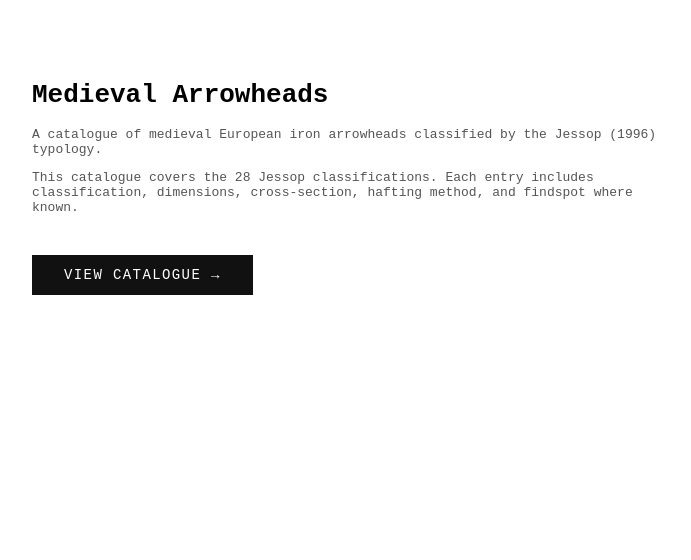
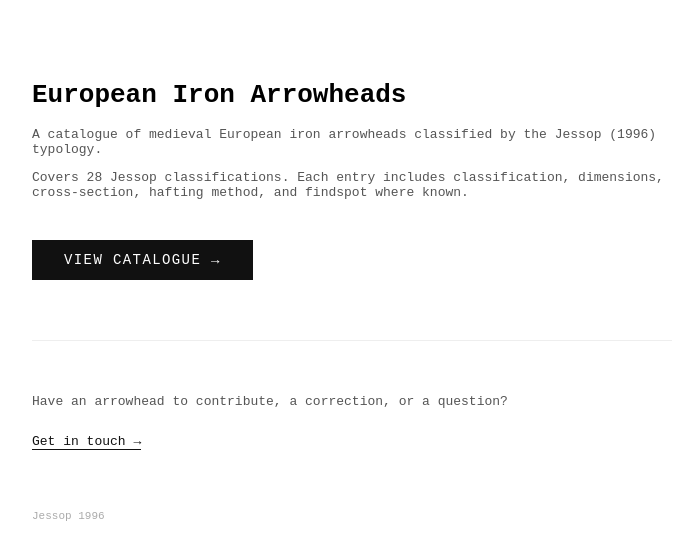
Before and after one commit to Hadargl/arrowtypes, a React (Create React App) app: page / in a window 1280 px wide. Shown: the top 560 px of the page, without its empty margins (288-979 px from the left). Built offline with nearby package versions, Linux system fonts and the light colour scheme.

Commit message:
added email

```diff
--- a/src/pages/Landing.js
+++ b/src/pages/Landing.js
@@ -3,15 +3,16 @@ import { Link } from "react-router-dom";
 export default function Landing() {
   return (
     <div style={{ maxWidth: 640, margin: "80px auto", padding: "0 24px", fontFamily: "monospace" }}>
-      <h1>Medieval Arrowheads</h1>
+      <h1>European Iron Arrowheads</h1>
       <p style={{ marginTop: 12, color: "#555" }}>
         A catalogue of medieval European iron arrowheads classified by the
         Jessop (1996) typology.
       </p>
       <p style={{ marginTop: 8, color: "#555" }}>
-        This catalogue covers the 28 Jessop classifications. Each entry includes classification, dimensions,
+        Covers 28 Jessop classifications. Each entry includes classification, dimensions,
         cross-section, hafting method, and findspot where known.
       </p>
+
       <div style={{ marginTop: 40 }}>
         <Link
           to="/catalogue"
@@ -29,6 +30,29 @@ export default function Landing() {
           View Catalogue →
         </Link>
       </div>
+
+      <div style={{ marginTop: 60, paddingTop: 40, borderTop: "1px solid #eee" }}>
+        <p style={{ fontSize: 13, color: "#555" }}>
+          Have an arrowhead to contribute, a correction, or a question?
+        </p>
+        <a
+          href="mailto:arrowtypeswebsite@gmail.com"
+          style={{
+            display: "inline-block",
+            marginTop: 12,
+            fontSize: 13,
+            color: "#111",
+            textDecoration: "none",
+            borderBottom: "1px solid #111",
+          }}
+        >
+          Get in touch →
+        </a>
+      </div>
+
+      <p style={{ marginTop: 60, fontSize: 11, color: "#aaa" }}>
+        Jessop 1996
+      </p>
     </div>
   );
 }
```
